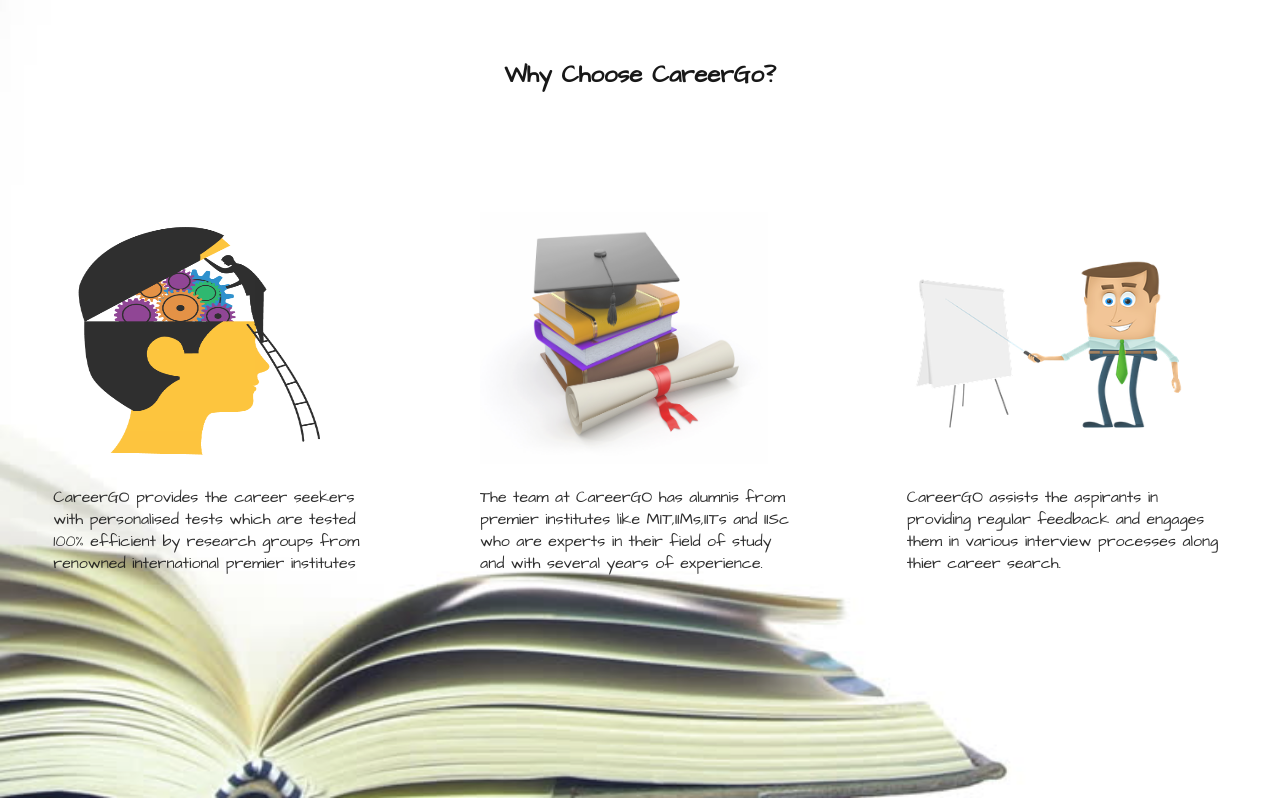
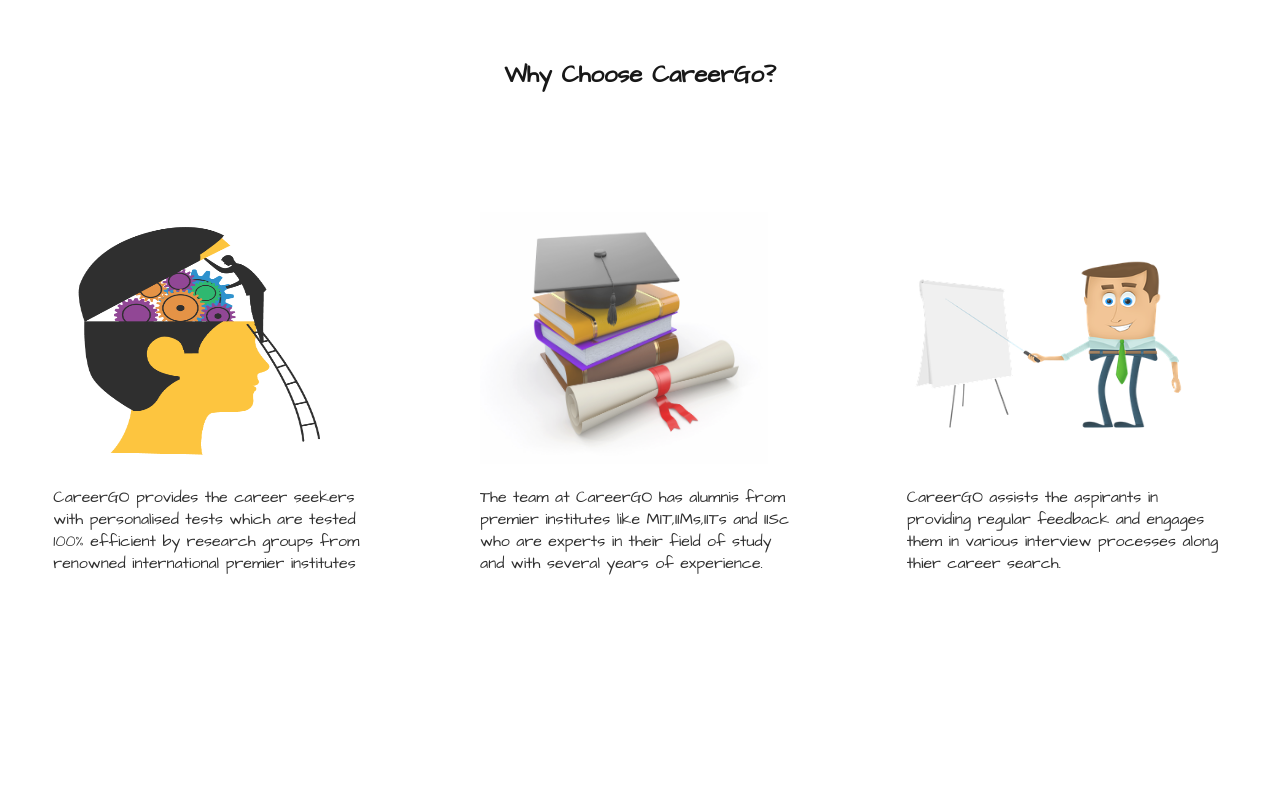
Before and after one commit to NeerajUnnikrishnan/neerajunnikrishnan.github.io, a plain HTML site: page index.html in a window 1280 px wide. Shown: the part 1602-2400 px from the top of the page. Drawn offline with nearby package versions, Linux system fonts and the light colour scheme.

Commit message:
Update style.css

```diff
--- a/style.css
+++ b/style.css
@@ -90,9 +90,6 @@
 /*Third page of website*/
 
 #page3{
-    background-image: url("images/8.jpg");
-	background-size: cover;
-    background-position: center;
 	opacity: 0.9;
 	width: 100%;
 	height: 100vh;
```
